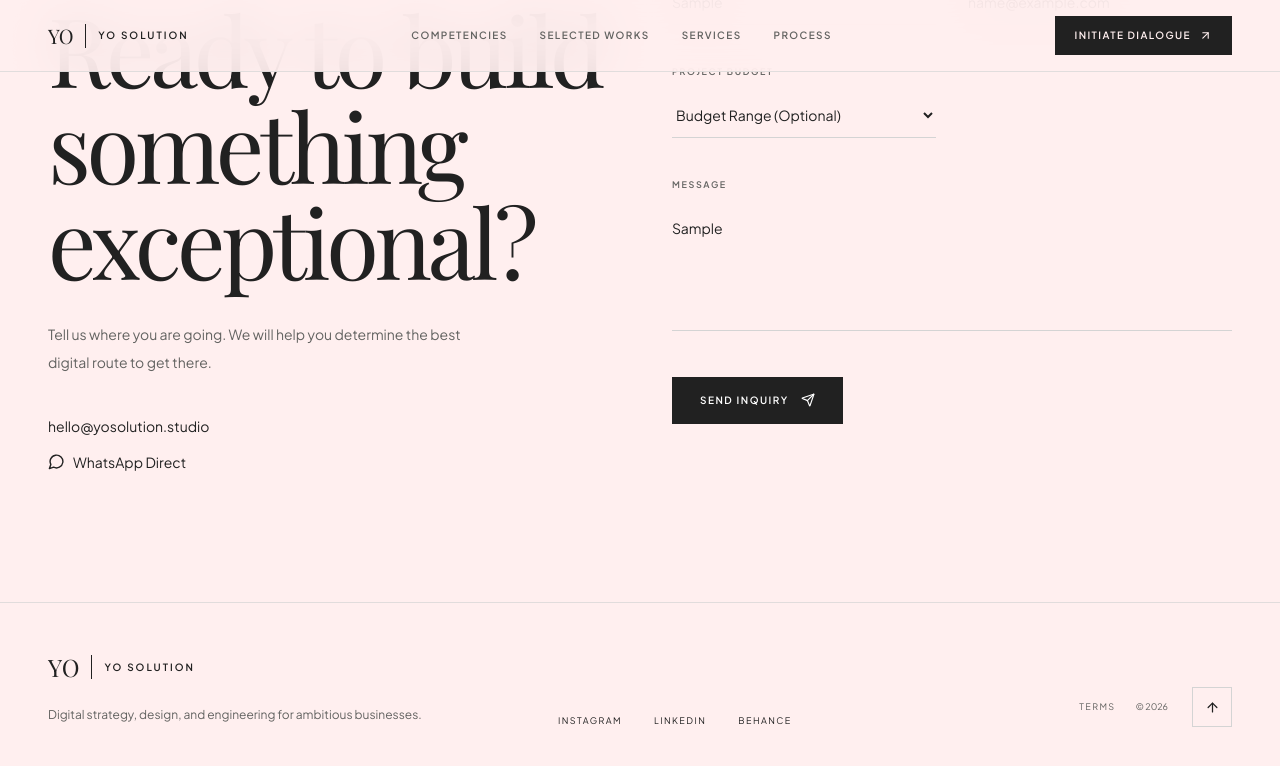
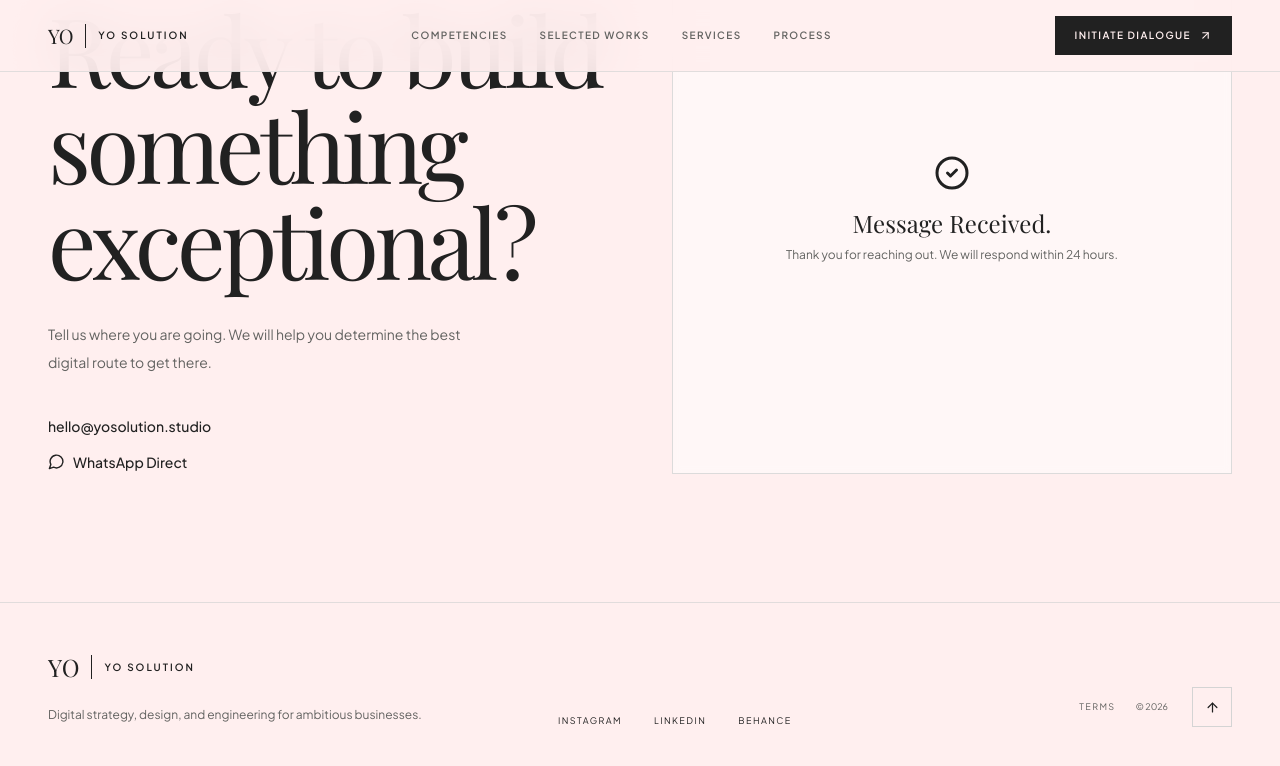
Before and after one commit to yassineED7/yo-solution, a React (Vite) app: page / in a window 1280 px wide. Both pictures are taken after typing "Sample", "name@example.com", "Sample" into the empty fields and a click on the button "SEND INQUIRY". Shown: the part 5133-5899 px from the top of the page. Built offline with nearby package versions, Linux system fonts and the light colour scheme.

Commit message:
feat(contact): integrate submit feedback and enhance form states

```diff
--- a/src/components/Contact.jsx
+++ b/src/components/Contact.jsx
@@ -1,5 +1,6 @@
+import { useState } from "react";
 import { motion } from "framer-motion";
-import { MessageCircle, Send } from "lucide-react";
+import { MessageCircle, Send, CheckCircle2 } from "lucide-react";
 import FormField from "./FormField";
 
 const fadeUp = {
@@ -8,32 +9,79 @@ const fadeUp = {
 };
 
 export default function Contact() {
+  const [loading, setLoading] = useState(false);
+  const [submitted, setSubmitted] = useState(false);
+
+  const handleSubmit = (e) => {
+    e.preventDefault();
+    setLoading(true);
+
+    // Simulation d'envoi
+    setTimeout(() => {
+      setLoading(false);
+      setSubmitted(true);
+    }, 1200);
+  };
+
   return (
     <section id="contact" className="border-b border-neutral-300/70 py-24 md:py-32">
       <div className="mx-auto max-w-[1440px] px-5 md:px-8 lg:px-12">
         <div className="grid gap-16 lg:grid-cols-12">
+          {/* الجانب الأيسر: العنوان ومعلومات الاتصال */}
           <motion.div initial="hidden" whileInView="visible" viewport={{ once: true }} variants={fadeUp} className="lg:col-span-6">
             <span className="text-[10px] font-semibold uppercase tracking-[0.2em] text-[#636361]">05 / Initiate Dialogue</span>
-            <h2 className="mt-8 max-w-2xl font-serif text-6xl leading-[0.9] tracking-[-0.045em] md:text-8xl">Ready to build something <span className="italic">exceptional?</span></h2>
-            <p className="mt-8 max-w-md text-sm leading-7 text-[#636361]">Tell us where you are going. We will help you determine the best digital route to get there.</p>
-            <div className="mt-10 space-y-4 text-sm">
-              <a href="mailto:hello@yosolution.studio" className="block transition-opacity hover:opacity-60">hello@yosolution.studio</a>
-              <a href="https://wa.me/212600000000" target="_blank" rel="noreferrer" className="inline-flex items-center gap-2 transition-opacity hover:opacity-60"><MessageCircle size={17} /> WhatsApp Direct</a>
+            <h2 className="mt-8 max-w-2xl font-serif text-6xl leading-[0.9] tracking-[-0.045em] md:text-8xl">
+              Ready to build something <span className="italic">exceptional?</span>
+            </h2>
+            <p className="mt-8 max-w-md text-sm leading-7 text-[#636361]">
+              Tell us where you are going. We will help you determine the best digital route to get there.
+            </p>
+            <div className="mt-10 space-y-4 text-sm font-medium text-[#212121]">
+              <a href="mailto:hello@yosolution.studio" className="block transition-opacity hover:opacity-60">
+                hello@yosolution.studio
+              </a>
+              <a href="https://wa.me/212600000000" target="_blank" rel="noreferrer" className="inline-flex items-center gap-2 transition-opacity hover:opacity-60">
+                <MessageCircle size={17} /> WhatsApp Direct
+              </a>
             </div>
           </motion.div>
 
-          <motion.form initial="hidden" whileInView="visible" viewport={{ once: true }} variants={fadeUp} onSubmit={e => e.preventDefault()} className="lg:col-span-6">
-            <div className="grid gap-8 md:grid-cols-2">
-              <FormField label="Name" placeholder="Your name" />
-              <FormField label="Email" placeholder="you@company.com" type="email" />
-              <FormField label="Project Budget" select />
-              <div className="md:col-span-2">
-                <label className="text-[9px] font-semibold uppercase tracking-[0.18em] text-[#636361]">Message</label>
-                <textarea rows="5" placeholder="Tell us about your project..." className="mt-3 w-full resize-none border-0 border-b border-neutral-300 bg-transparent py-3 text-sm outline-none transition-colors placeholder:text-neutral-400 focus:border-[#212121]" />
+          {/* الجانب الأيمن: النموذج */}
+          <motion.div initial="hidden" whileInView="visible" viewport={{ once: true }} variants={fadeUp} className="lg:col-span-6">
+            {submitted ? (
+              <div className="flex h-full flex-col justify-center border border-neutral-300/80 bg-white/50 p-8 text-center backdrop-blur-sm">
+                <CheckCircle2 size={36} className="mx-auto text-[#212121]" />
+                <h3 className="mt-4 font-serif text-2xl text-[#212121]">Message Received.</h3>
+                <p className="mt-2 text-xs text-[#636361]">
+                  Thank you for reaching out. We will respond within 24 hours.
+                </p>
               </div>
-            </div>
-            <button type="submit" className="mt-10 inline-flex items-center gap-3 bg-[#212121] px-7 py-4 text-[10px] font-semibold uppercase tracking-[0.15em] text-white transition-transform hover:-translate-y-1">Send Inquiry <Send size={14} /></button>
-          </motion.form>
+            ) : (
+              <form onSubmit={handleSubmit}>
+                <div className="grid gap-8 md:grid-cols-2">
+                  <FormField label="Name" placeholder="Your name" required />
+                  <FormField label="Email" placeholder="you@company.com" type="email" required />
+                  <FormField label="Project Budget" select />
+                  <div className="md:col-span-2">
+                    <label className="text-[9px] font-semibold uppercase tracking-[0.18em] text-[#636361]">Message</label>
+                    <textarea
+                      required
+                      rows="5"
+                      placeholder="Tell us about your project..."
+                      className="mt-3 w-full resize-none border-0 border-b border-neutral-300 bg-transparent py-3 text-sm text-[#212121] outline-none transition-colors placeholder:text-neutral-400 focus:border-[#212121]"
+                    />
+                  </div>
+                </div>
+                <button
+                  type="submit"
+                  disabled={loading}
+                  className="mt-10 inline-flex items-center gap-3 bg-[#212121] px-7 py-4 text-[10px] font-semibold uppercase tracking-[0.15em] text-white transition-all hover:-translate-y-1 disabled:opacity-50 cursor-pointer"
+                >
+                  {loading ? "Sending..." : "Send Inquiry"} <Send size={14} />
+                </button>
+              </form>
+            )}
+          </motion.div>
         </div>
       </div>
     </section>
```
